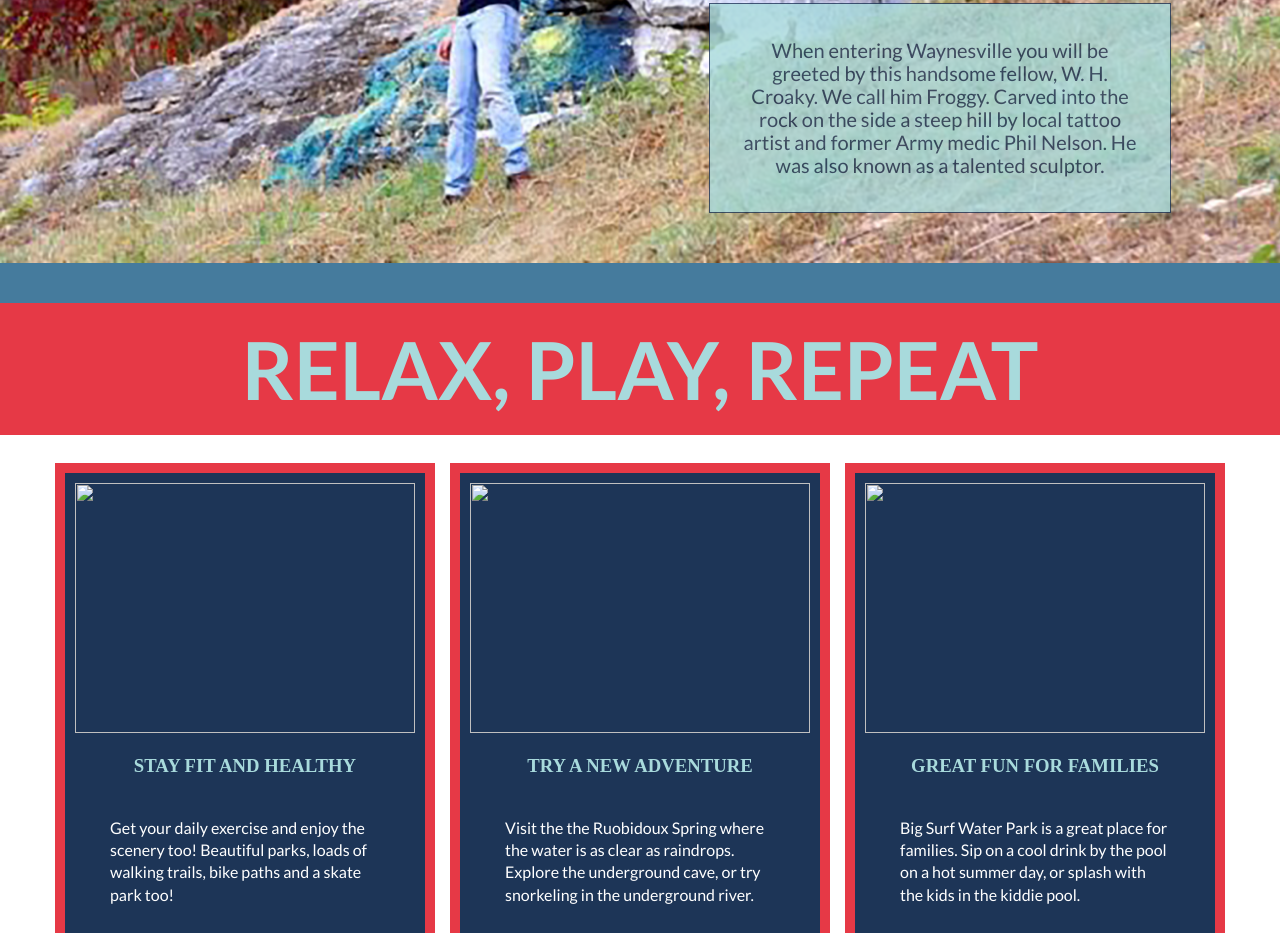
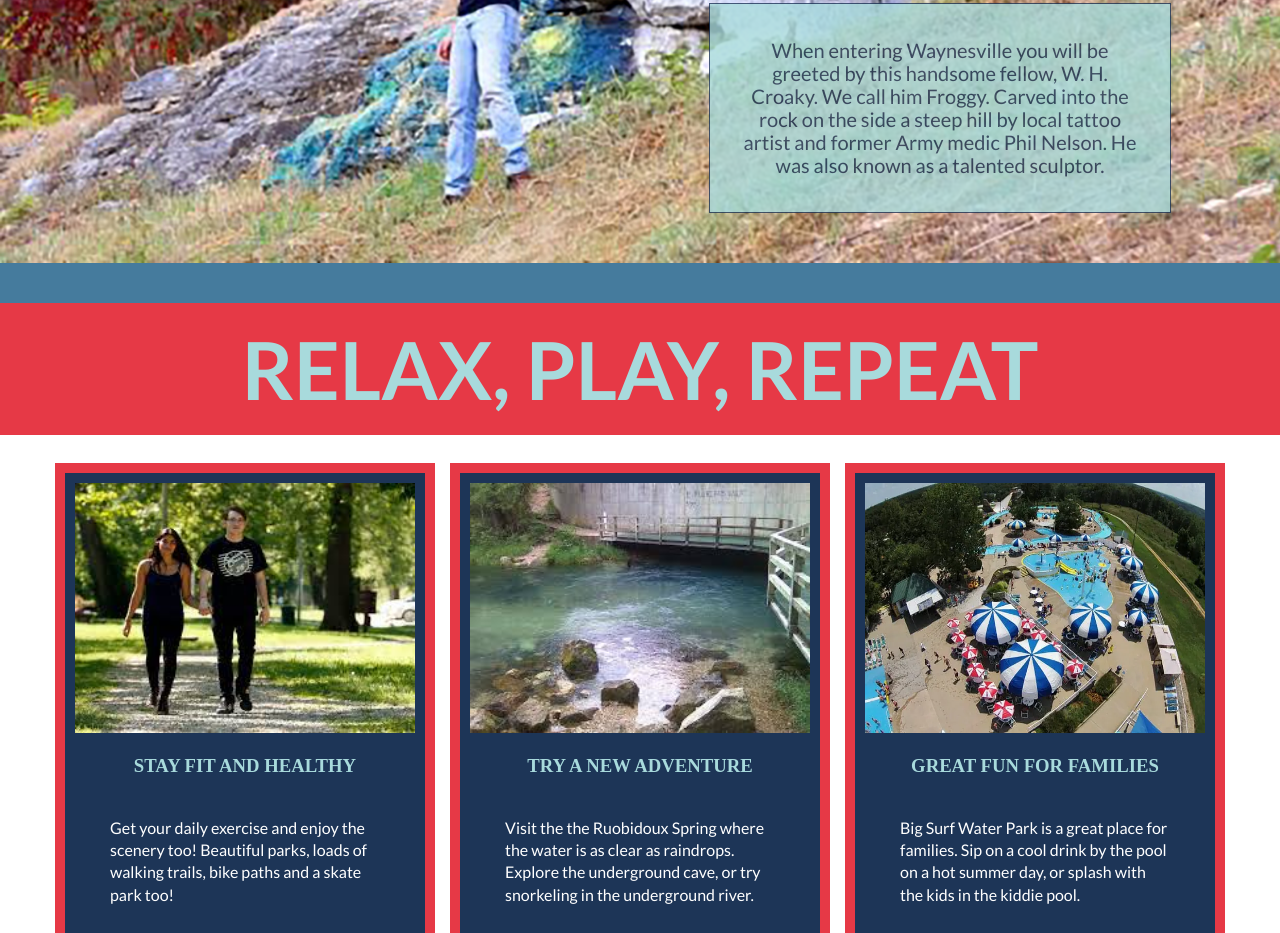
Before and after one commit to shinyb/My-home-town, a plain HTML site: page index.html in a window 1280 px wide. Shown: the part 2037-2970 px from the top of the page. Drawn offline with nearby package versions, Linux system fonts and the light colour scheme; files whose address does not match are found by name.

Commit message:
Update index.html

```diff
--- a/index.html
+++ b/index.html
@@ -26,7 +26,7 @@
 
          <section class="location">
             <p><span>Waynesville</span> is located on scenic Route 66 in Missouri.  It sits at the foot of the Ozarks mountains surrounded by rivers and streams, and is just a few miles west of Fort Leonard Wood.</p>
-             <img class="location-img" src="images/route66.jpg" alt="court building with route 66 sign in front">
+             <img class="location-img" src="route66.jpg" alt="court building with route 66 sign in front">
          </section>
 
     <div class="deco-bar-red color-bg-red"></div>
@@ -43,17 +43,17 @@
     </div>
     <section class="cards-container">
         <div class="cards">
-            <img class="card-img" src="images/young-man-woman-walking.jpg" alt="">
+            <img class="card-img" src="young-man-woman-walking.jpg" alt="">
             <h3>STAY FIT AND HEALTHY</h3>
             <p>Get your daily exercise and enjoy the scenery too!  Beautiful parks, loads of walking trails, bike paths and a skate park too!</p>
         </div>
         <div class="cards">
-            <img class="card-img" src="images/entrance-to-cave.jpg" alt="">
+            <img class="card-img" src="entrance-to-cave.jpg" alt="">
             <h3>TRY A NEW ADVENTURE</h3>
             <p>Visit the the Ruobidoux Spring where the water is as clear as raindrops. Explore the underground cave, or try snorkeling in the underground river.</p>
         </div>
         <div class="cards">
-            <img class="card-img" src="images/Big-Surf-Waterpark.jpg.webp" alt="">
+            <img class="card-img" src="Big-Surf-Waterpark.jpg.webp" alt="">
             <h3>GREAT FUN FOR FAMILIES</h3>
             <p>Big Surf Water Park is a great place for families.  Sip on a cool drink by the pool on a hot summer day, or splash with the kids in the kiddie pool.                   </p>
         </div>
```
